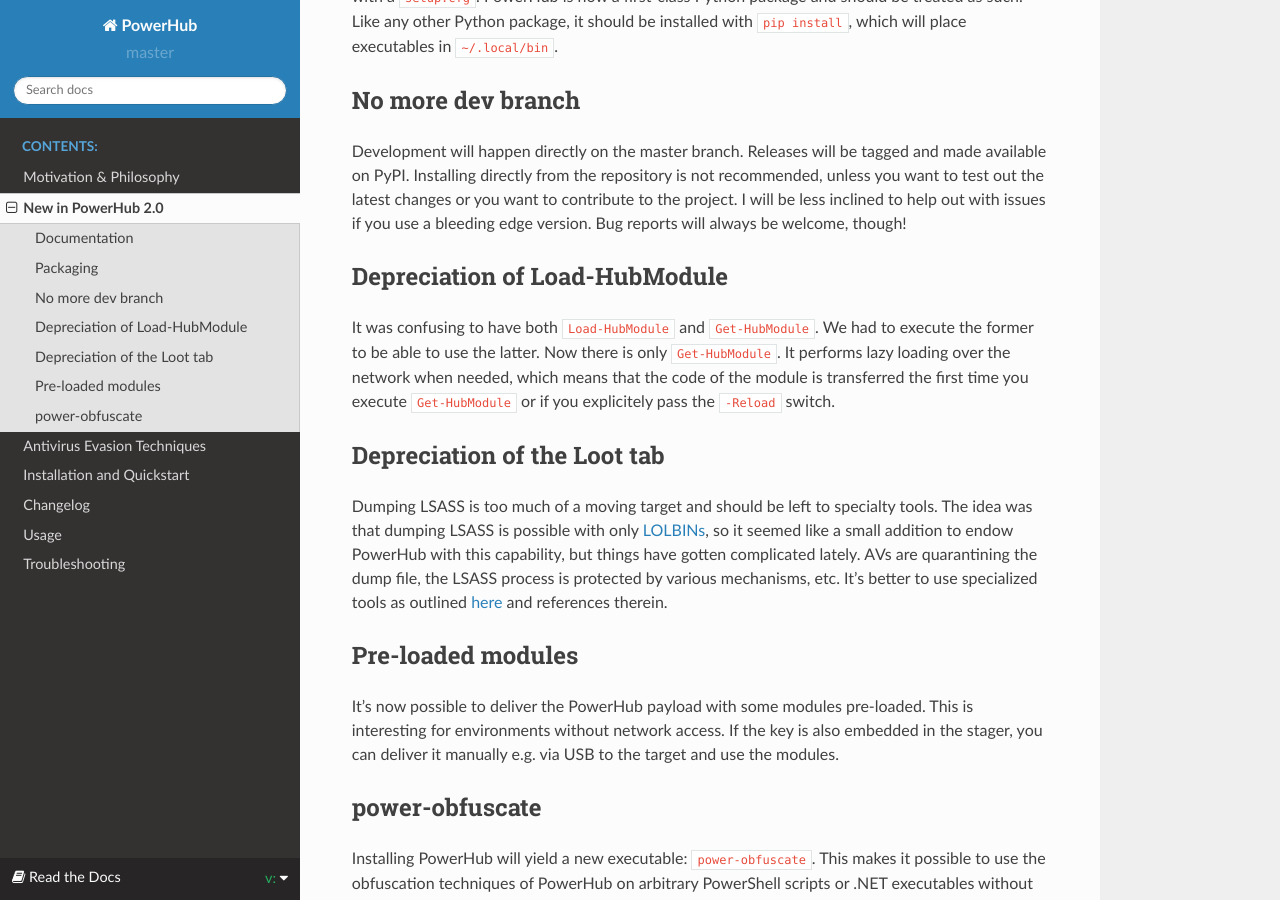
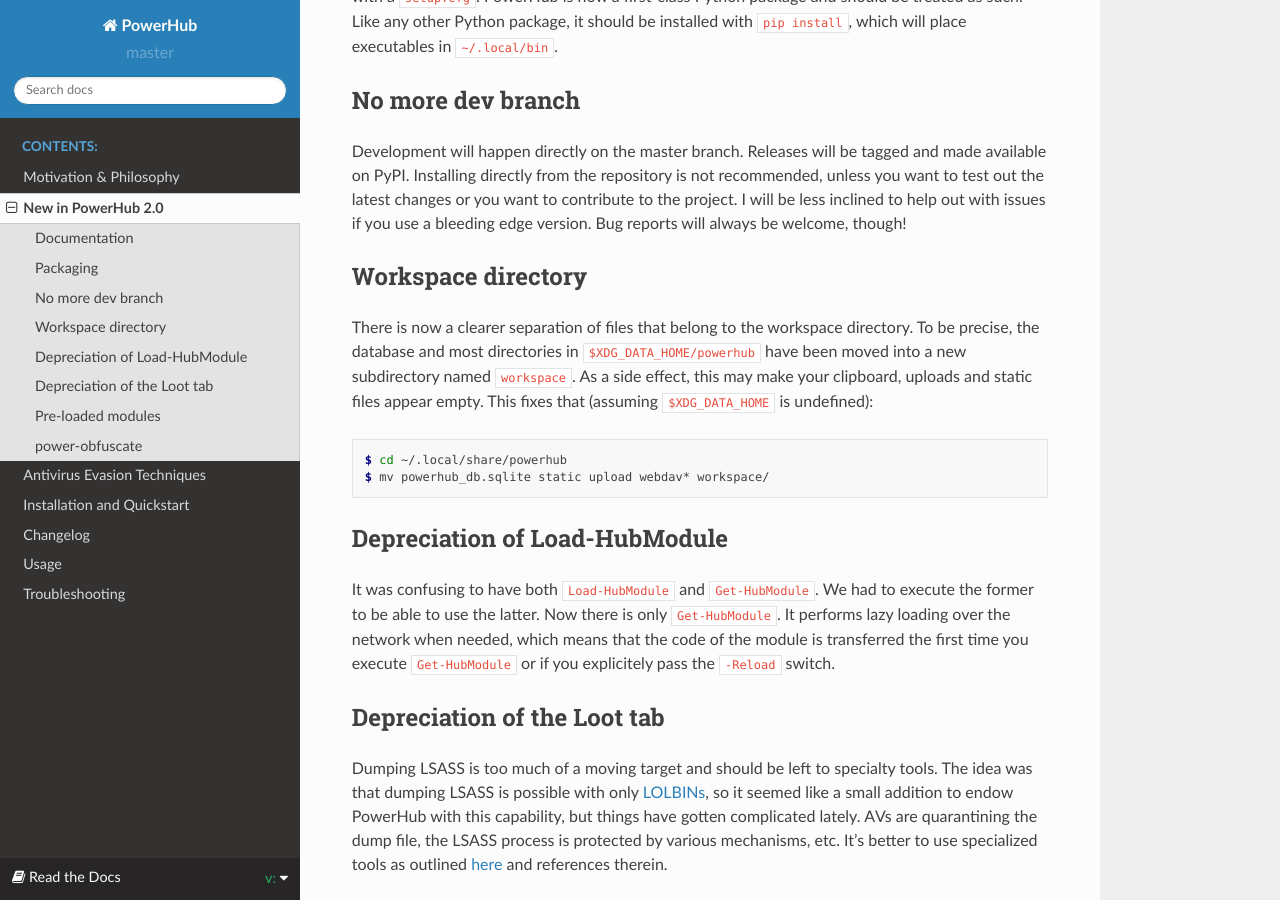
Before and after one commit to AdrianVollmer/PowerHub, a Sphinx documentation site: the page built from docs/new.md, in a window 1280 px wide and 900 px high, scrolled down 480 px. Built offline with Sphinx 7.4.7 and the Read the Docs theme 2.0.0, drawn with Linux system fonts in a browser that asks for light colours.

Commit message:
Make workspace dir more explicit

````diff
--- a/docs/new.md
+++ b/docs/new.md
@@ -26,6 +26,20 @@
 want to contribute to the project. I will be less inclined to help out with
 issues if you use a bleeding edge version. Bug reports will always be
 welcome, though!
+
+## Workspace directory
+
+There is now a clearer separation of files that belong to the workspace
+directory. To be precise, the database and most directories in
+`$XDG_DATA_HOME/powerhub` have been moved into a new subdirectory named
+`workspace`. As a side effect, this may make your clipboard, uploads and
+static files appear empty. This fixes that (assuming `$XDG_DATA_HOME` is
+undefined):
+
+```console
+$ cd ~/.local/share/powerhub
+$ mv powerhub_db.sqlite static upload webdav* workspace/
+```
 
 ## Depreciation of Load-HubModule
 
````
Also changed, not shown: 3 other files.
